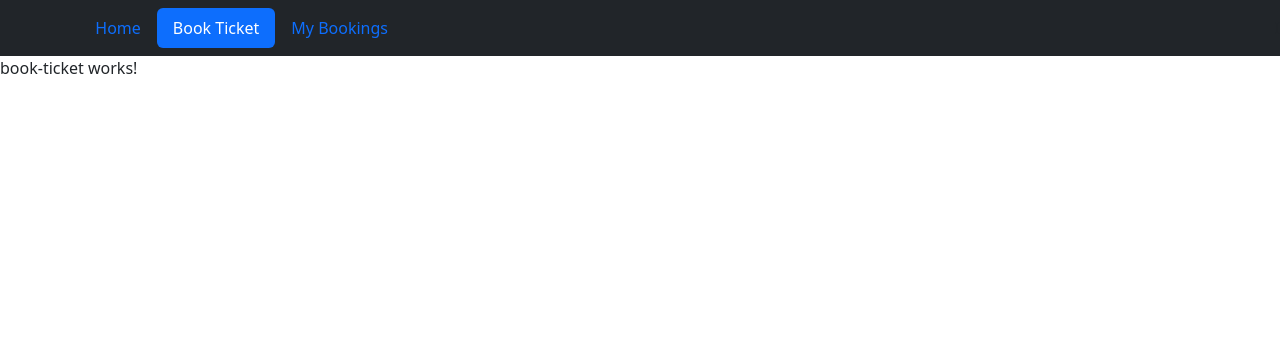
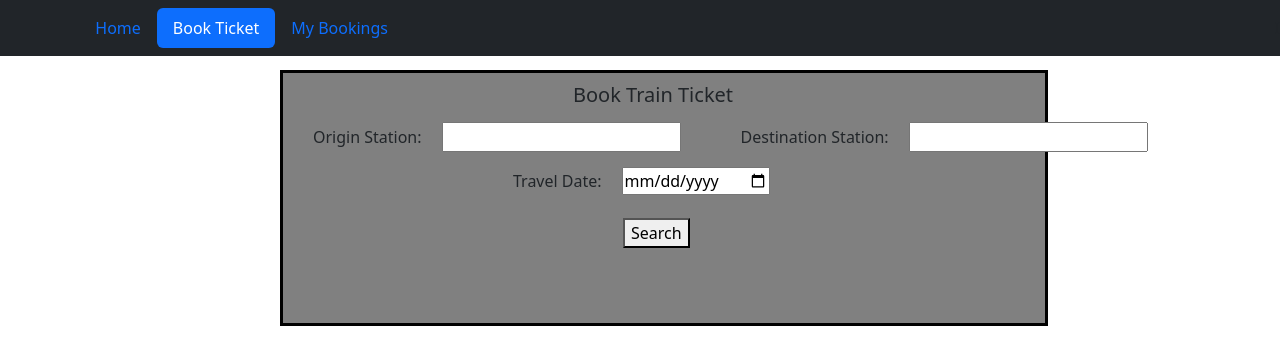
Before and after one commit to BhutdaNilesh/RailBook, an Angular app: page /BookTicket in a window 1280 px wide. Shown: the top 364 px of the page. Built offline with nearby package versions, Linux system fonts and the light colour scheme.

Commit message:
Added search bar in Book ticket component

```diff
--- a/src/app/User/book-ticket/book-ticket.component.css
+++ b/src/app/User/book-ticket/book-ticket.component.css
@@ -0,0 +1,58 @@
+#search_bar{
+    margin : auto;
+    padding: 10px;
+    border : 3px solid black;
+    width : 60%;
+    height: 32%;
+    background-color: grey;
+    position: fixed;
+    top: 70px;
+    left: 280px;
+}
+
+#search_heading{
+    position: relative;
+    left: 280px;
+}
+
+#originText{
+    position: relative;
+    top: 7px;
+    left: 20px;
+}
+
+#origin{
+    position: relative;
+    top: 7px;
+    left: 40px;
+}
+
+#destinationText{
+    position: relative;
+    top: 7px;
+    left: 100px;
+}
+
+#destination{
+    position: relative;
+    top: 7px;
+    left: 120px;
+}
+
+#dateText{
+    position: relative;
+    top: 22px;
+    left: 220px;
+}
+
+#date{
+    position: relative;
+    top: 22px;
+    left: 240px;
+}
+
+#submit{
+    position: relative;
+    top: 45px;
+    left: 330px;
+}
--- a/src/app/User/book-ticket/book-ticket.component.html
+++ b/src/app/User/book-ticket/book-ticket.component.html
@@ -1 +1,17 @@
-<p>book-ticket works!</p>
+<div id="search_bar">
+    <h5 id="search_heading">Book Train Ticket</h5>
+    <form >
+        <label for="origin" id="originText" >Origin Station:</label>
+        <input type="text" id="origin" name="origin" >
+
+        <label for="destination" id="destinationText">Destination Station:</label>
+        <input type="text" id="destination" name="destination" >
+        <br>
+
+        <label for="date" id="dateText">Travel Date:</label>
+        <input type="date" id="date" name="date" >
+        <br>
+
+        <button type="submit" id="submit">Search</button>
+      </form>
+</div>
```
